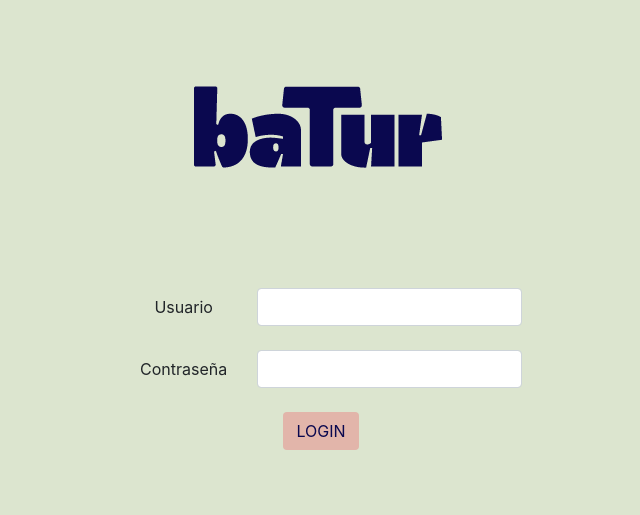
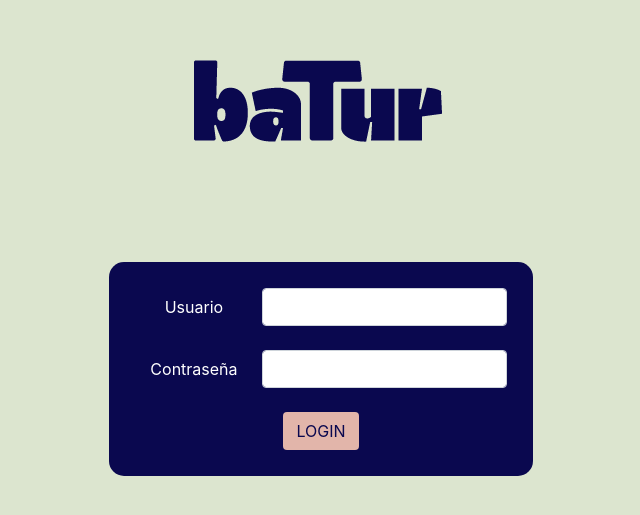
Before and after one commit to francinaPons/BaTur, a Nuxt app in the folder frontend/: page / in a window 1280 px wide. Shown: the part 183-698 px from the top of the page, without its empty margins (319-959 px from the left). Built offline with nearby package versions, Linux system fonts and the light colour scheme.

Commit message:
improve in css

```diff
--- a/frontend/components/Tutorial.vue
+++ b/frontend/components/Tutorial.vue
@@ -9,7 +9,7 @@
           </div>
 
           <Notification v-if="error" :message="error" />
-
+          <div class="div-1">
               <b-form-group
                 id="username"
                 label="Usuario"
@@ -34,9 +34,11 @@
                 <b-form-input id="password" v-model="password" type="password" size="md" />
               </b-form-group>
 
+
           <b-button variant="primary" @click="login">
             LOGIN
           </b-button>
+          </div>
         </div>
       </div>
     </div>
@@ -132,4 +134,11 @@ export default {
     width: 400px !important;
 }
 
+.div-1 {
+    background-color: #0A084F;
+    color: white;
+    padding: 26px;
+    border-radius: 15px
+}
+
 </style>
--- a/frontend/components/preguntas.vue
+++ b/frontend/components/preguntas.vue
@@ -1,11 +1,21 @@
 <template>
-<div>
-  <b-button variant="primary" @click="ofrecer1">
+<div class="div-1">
+  <div style="margin: 20px;">
+    <div style="padding-bottom: 30px;">
+      <h3>¡Hola!</h3>
+      <h3>¿Qué quieres hacer?</h3>
+    </div>
+
+
+  <b-button variant="primary" @click="ofrecer1" style="height: 100px; font-size: 25px; font-weight: bold";>
     QUIERO OFRECER UN BATUR
   </b-button>
-  <b-button variant="primary" @click="ofrecer1">
+    </div>
+  <div>
+  <b-button variant="primary" @click="ofrecer1" style="height: 100px; font-size: 25px; font-weight: bold">
     QUIERO BUSCAR UN BATUR
   </b-button>
+    </div>
   </div>
 
 </template>
@@ -35,3 +45,13 @@ export default {
   }
 }
 </script>
+
+<style>
+.div-1 {
+    background-color: #0A084F;
+    color: white;
+    padding: 100px;
+    /*height: 500px;*/
+    border-radius: 15px
+}
+</style>
```
Lines whose indentation alone changed are shown as unchanged.
